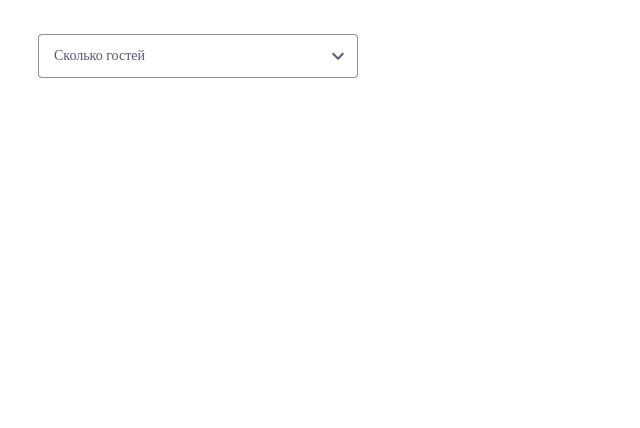
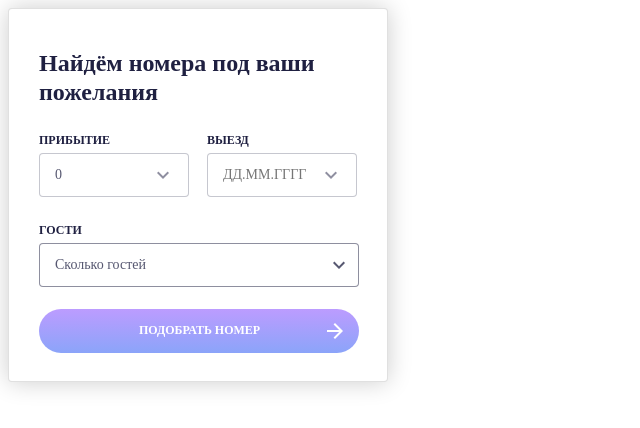
Before and after one commit to myflagiskitty/react, a React (Create React App) app: page / in a window 1280 px wide. Shown: the top 428 px of the page, without its empty margins (0-640 px from the left). Built offline with nearby package versions, Linux system fonts and the light colour scheme.

Commit message:
input data css

```diff
--- a/src/components/App.js
+++ b/src/components/App.js
@@ -1,17 +1,23 @@
 import React from "react";
 import NewDropdown from "./NewDropdown/NewDropdown";
 import DropdownWithouBtn from "./DropdownWithouBtn/DropdownWithouBtn";
+import BoxCards from "./BoxCards/BoxCards";
+import InputArrivalAndDeparture from "./InputArrivalAndDeparture/InputArrivalAndDeparture";
 
 export default function App() {
 
   return (
     <div>
-
-      {/* <Dropdown/>
+{/* <Dropdown/>
       <DropdownWithouBtn />
+      <NewDropdown />
       */}
 
-      <NewDropdown />
+
+      <BoxCards />
+
+      {/* <InputArrivalAndDeparture />
+       */}
     </div>
   );
 };
--- a/src/components/BoxCards/BoxCards.js
+++ b/src/components/BoxCards/BoxCards.js
@@ -1,22 +1,29 @@
-import React from 'react';
+import React,{ useState } from 'react';
 import styles from './BoxCards.module.css';
 import HeadersCards from "../HeadersCards/HeadersCards";
-import Dropdown from "../Dropdown/Dropdown";
+import NewDropdown from "../NewDropdown/NewDropdown";
 import ButtonFilledArrow from "../ButtonFilledArrow/ButtonFilledArrow";
 import InputArrivalAndDeparture from "../InputArrivalAndDeparture/InputArrivalAndDeparture";
 
 export default function BoxCards() {
 
-  function PickUpNumbers(){
+  const [arrival, setArrival] = useState(0);//прибытие
+
+
+  function PickUpNumbers() {
     // исходя из кол-ва гостей подбирается из массива номер
   }
-
-  function ArrivalDay(){
+  function ArrivalDay() {
     //фиксируется день прибытия
   }
+  function DepartureDay() {
+    //фиксируется день выезда
+  }
 
-  function DepartureDay(){
-    //фиксируется день выезда
+
+
+  function Che() {
+    setArrival(arrival + ".");//пока не знаю как из инпута вытащить введенное значение
   }
 
   return (
@@ -25,23 +32,23 @@ export default function BoxCards() {
       <HeadersCards name="Найдём номера под ваши пожелания" />
 
       <form className={styles.box_row} onSubmit="функция для отправки формы">
-                {/* эти инпуты поменять по стилю и сделать их только числами и через точку и добавить галочку-кнопку на будующий календарь*/}
+
         <InputArrivalAndDeparture showCalendar={ArrivalDay}
+          header="прибытие"
           type="number"
-                                          header="прибытие"
-                                // все что ниже я не знаю для чего?
-                                          size="4"
-                                          step="1"
-                                          min="1"
-                                          max="27"
+          onChange={Che}
+          value={arrival}
+        />{/*  */}
+
+
+        <InputArrivalAndDeparture showCalendar={DepartureDay}
+                                          header="выезд"
+                                          type="number"
                 />
-                {/* <InputArrivalAndDeparture showCalendar={DepartureDay}
-                                          type="number"
-                                          header="выезд"
-                /> */}
       </form>
+      {/* ----------------------------------------------------------------------------- */}
       <div className={styles.fix}>
-                <Dropdown header="гости" />
+        <NewDropdown header="гости" />
       </div>
       <div className={styles.fix_btn}>
         <ButtonFilledArrow name="Подобрать номер"
--- a/src/components/ButtonClearOrApply/ButtonClearOrApply.js
+++ b/src/components/ButtonClearOrApply/ButtonClearOrApply.js
@@ -3,8 +3,8 @@ import styles from './ButtonClearOrApply.module.css';
 
 let renderBtn = 0;
 
-export default function ButtonClearOrApply(props) {
+export default React.memo(function ButtonClearOrApply(props) {
     console.warn(`💡 ButtonClearOrApply ${props.name} render: ${++renderBtn}`);
 
     return <button onClick={props.clearOrApply} className={styles.buttonClearOrApply}>{props.name}</button>
-};
+});
--- a/src/components/Counter/Counter.js
+++ b/src/components/Counter/Counter.js
@@ -6,7 +6,7 @@ const render = {
     count2: 0,
     count3: 0,
 };
-//React.memo() обворачиваем функцию для разделенного рендора
+//React.memo() обворачиваем функцию для разделенного рендора работает совместно с useCallback
 export default React.memo(function Counter(props) {
     console.warn(`🎈 Counter ${props.header} render: ${++render[`count${props.id}`]}`);
 
--- a/src/components/InputArrivalAndDeparture/InputArrivalAndDeparture.js
+++ b/src/components/InputArrivalAndDeparture/InputArrivalAndDeparture.js
@@ -1,6 +1,5 @@
 import React from 'react';
 import styles from './InputArrivalAndDeparture.module.css';
-import icon from "./expand_more.svg";
 
 export default function InputArrivalAndDeparture(props) {
 
@@ -8,21 +7,19 @@ export default function InputArrivalAndDeparture(props) {
     <div>
       <h3 className={styles.header}>{props.header}</h3>
 
-            <input type={props.type}
-                value={props.value}
+      <input className={styles.input_arrival_and_departure}
+        type={props.type}
+        step={props.step}
         id="fname"
         name={props.name}
-                placeholder={props.placeholder}
-                className={styles.input_arrival_and_departure}
-// все что ниже я не знаю для чего?
-                size={props.size}
-                step={props.step}
-                min={props.min}
-                max={props.max}
+        value={props.value}
+        placeholder="ДД.ММ.ГГГГ"
+        onChange={props.onChange}
       />
-            <button className={styles.e} onClick={props.showCalendar}>
-            <img  src={icon} alt="иконка" />
-            </button>
+      {/*  */}
+
+      <button className={styles.button} onClick={props.showCalendar}>expand_more</button>
+
     </div>
   );
 };
--- a/src/components/InputArrivalAndDeparture/InputArrivalAndDeparture.module.css
+++ b/src/components/InputArrivalAndDeparture/InputArrivalAndDeparture.module.css
@@ -11,26 +11,34 @@
   font-size: 14px;
   line-height: 24px;
   color: rgba(31, 32, 65, 0.75);
-    padding: 13px 15px;
+  padding: 13px 43px 13px 15px;
   text-transform: uppercase;
 }
 
 .input_arrival_and_departure:hover,
 .input_arrival_and_departure:focus {
-    outline: none;/* без стандартной обводки */
+  outline: none;
+  /* без стандартной обводки */
   border: 1px solid rgba(31, 32, 65, 0.5);
 }
 
 .input_arrival_and_departure::-webkit-calendar-picker-indicator {
   opacity: 0;
 }
-input_arrival_and_departure::-webkit-outer-spin-button,
-input_arrival_and_departure::-webkit-inner-spin-button{
-    display: none;
+
+/* ----------------------убираем стрелочки----------------------------------- */
+.input_arrival_and_departure::-webkit-outer-spin-button,
+.input_arrival_and_departure::-webkit-inner-spin-button {
+  /* display: none; <- Сбой Chrome при наведении курсора */
   -webkit-appearance: none;
   margin: 0;
+  /* <-- По-видимому, какой-то запас все еще есть, хотя он и скрыт */
 }
 
+.input_arrival_and_departure[type=number] {
+  -moz-appearance: textfield;
+  /* Firefox */
+}
 
 
 /* --------------------------------------------------------- */
@@ -45,13 +53,22 @@ input_arrival_and_departure::-webkit-inner-spin-button{
   margin: 5px 0;
 }
 
-.e{
+.button {
   position: absolute;
   top: 144px;
-    left: 145px;
-    right: 7px;
-    width: 34px;
+  width: 44px;
   height: 44px;
+  margin-left: 106px;
   border: none;
-    background: #ffffff00;
+  background: inherit;
+
+  font-family: 'Material Icons';
+  font-style: normal;
+  font-weight: 400;
+  font-size: 24px;
+  line-height: 24px;
+  display: flex;
+  align-items: center;
+  text-align: center;
+  color: rgba(31, 32, 65, 0.5);
 }
--- a/src/components/NewDropdown/NewDropdown.js
+++ b/src/components/NewDropdown/NewDropdown.js
@@ -21,54 +21,16 @@ export default function NewDropdown(props) {
   if (sumGuests > 10) {
     sumGuests = 10;
   }
-  // ----------------------------------------------------------------------------------------------------------------------------------------------------------------------------------------------------------
-  const Increment = useCallback(() => {
-    if (sumGuests <= 9) {
-      setGrownup(x => x + 1)
-    }
-  }, [sumGuests]);
 
-  const Decrement = useCallback(() => {
-    if (count1 >= 1) {
-      setGrownup(x => x - 1)
-    }
-  }, [sumGuests]);
-  // --------------------------------------
-  const Increment2 = useCallback(() => {
-    if (sumGuests <= 9) {
-      setChildren(x => x + 1)
-    }
-  }, [sumGuests]);
-
-  const Decrement2 = useCallback(() => {
-    if (count2 >= 1) {
-      setChildren(x => x - 1)
-    }
-  }, [sumGuests]);
-  // --------------------------------------
-  const Increment3 = useCallback(() => {
-    if (sumGuests <= 9) {
-      setBaby(x => x + 1)
-    }
-  }, [sumGuests]);
-
-  const Decrement3 = useCallback(() => {
-    if (count3 >= 1) {
-      setBaby(x => x - 1)
-    }
-  }, [sumGuests]);
-  // --------------------------------------
   const ClearCounter = useCallback(() => {
-    if (sumGuests > 0) {
-      setGrownup(0);
-      setChildren(0);
-      setBaby(0);
-    }
-  }, [sumGuests]);
+    setGrownup(0);
+    setChildren(0);
+    setBaby(0);
+  }, []);
 
   const ApplyCounter = useCallback(() => {
-        setValue(!value);//то сворачиваем этот дропдаун
-  }, [value]);
+    setValue(x => !x);//то сворачиваем этот дропдаун
+  }, []);
 
   return (
     <div className={styles.input_dropdown}>
@@ -85,28 +47,29 @@ export default function NewDropdown(props) {
 
             <Counter header='Взрослые'
               value={count1}
-              increment={Increment}
-              decrement={Decrement}
+              increment={() => sumGuests <= 9 ? setGrownup(count1 + 1) : setGrownup(count1)}
+              decrement={() => count1 >= 1 ? setGrownup(count1 - 1) : setGrownup(count1)}
               id={1}
             />
 
             <Counter header='Дети'
               value={count2}
-              increment={Increment2}
-              decrement={Decrement2}
+              increment={() => sumGuests <= 9 ? setChildren(count2 + 1) : setChildren(count2)}
+              decrement={() => count2 >= 1 ? setChildren(count2 - 1) : setChildren(count2)}
               id={2}
             />
 
             <Counter header='Младенцы'
               value={count3}
-              increment={Increment3}
-              decrement={Decrement3}
+              increment={() => sumGuests <= 9 ? setBaby(count3 + 1) : setBaby(count3)}
+              decrement={() => count3 >= 1 ? setBaby(count3 - 1) : setBaby(count3)}
               id={3}
             />
 
             <div className={sumGuests > 0 ? styles.btn_add_or_clear : styles.btn_add}>
 
               {sumGuests > 0 ? <ButtonClearOrApply clearOrApply={ClearCounter} name="очистить" /> : null}
+
               <ButtonClearOrApply clearOrApply={ApplyCounter} name="применить" />
 
             </div>
```
Lines whose indentation alone changed are shown as unchanged.
